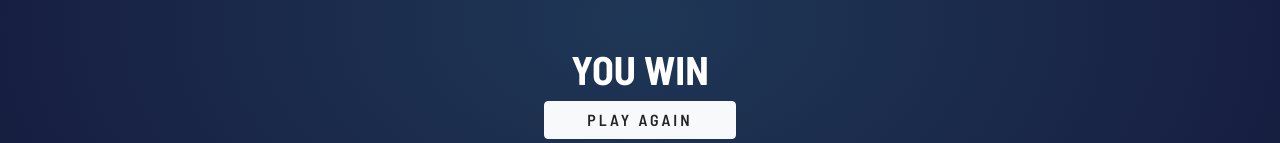
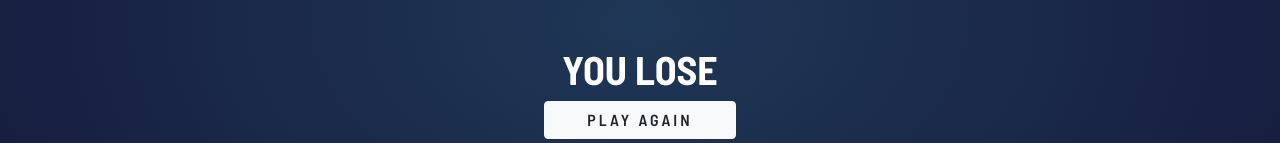
Before and after one commit to wempyv/rock-paper-and-scissors, a plain HTML site: page index.html in a window 1280 px wide. Shown: the part 379-522 px from the top of the page. Drawn offline with nearby package versions, Linux system fonts and the light colour scheme.

Commit message:
initial commit

```diff
--- a/index.html
+++ b/index.html
@@ -73,7 +73,7 @@
       </section>
 
       <div class="section-final text-center mt-5">
-        <h1>YOU WIN</h1>
+        <h1>YOU LOSE</h1>
         <button class="btn btn-light ">PLAY AGAIN</button>
       </div>
 
```
